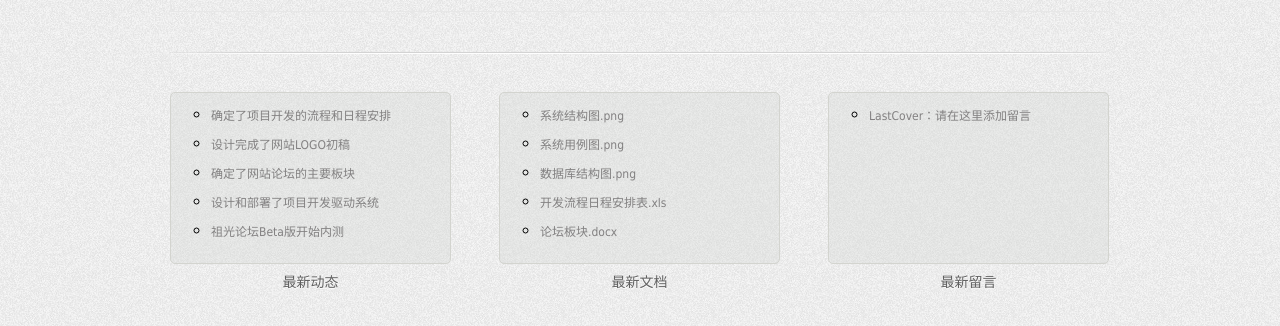
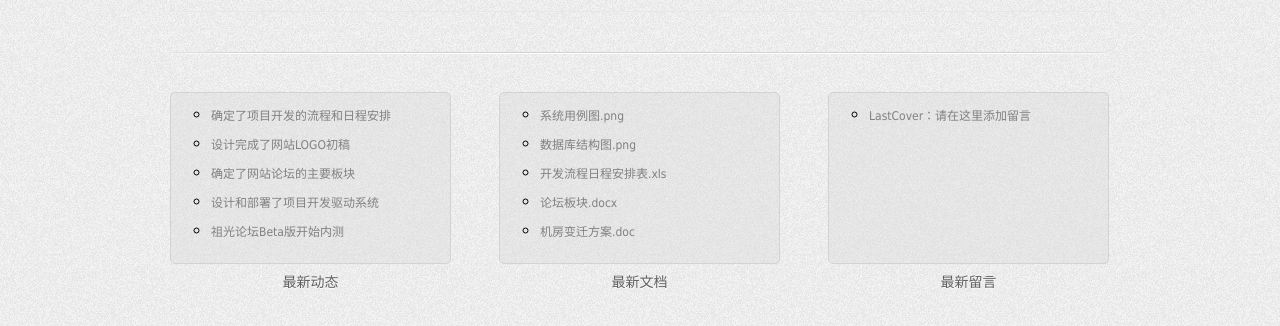
Before and after one commit to spincat/drp, a Jekyll site: the page built from index.md, in a window 1280 px wide. Shown: the part 317-643 px from the top of the page. Built offline with Jekyll 4.4.1, drawn with Linux system fonts in a browser that asks for light colours; Markdown is read by kramdown in place of the engine named in the settings; comment, search, counter and statistics services are not loaded.

Commit message:
update ..

```diff
--- a/index.md
+++ b/index.md
@@ -24,11 +24,11 @@ layout: page
 <li class="show_list">
 <div>
 <ul>
-<li><p>系统结构图.png </p></li>
 <li><p>系统用例图.png </p></li>
 <li><p>数据库结构图.png </p></li>
 <li><p>开发流程日程安排表.xls </p></li>
 <li><p>论坛板块.docx</p></li>
+<li><p>机房变迁方案.doc</p></li>
 </ul>
 <a href="/driver.htm">最新文档</a>
 </div>
```
Also changed, not shown: _posts/page/2013-05-23-driver.md (+1 -0 lines), 1 other file.
